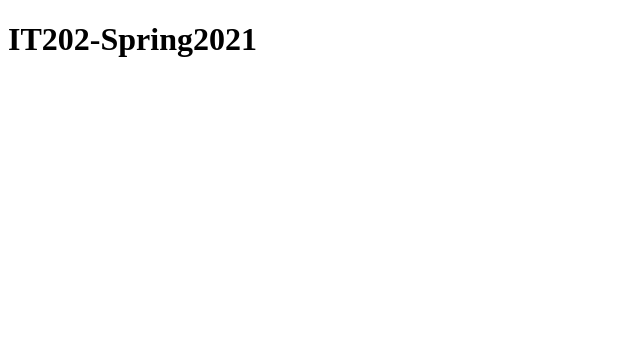
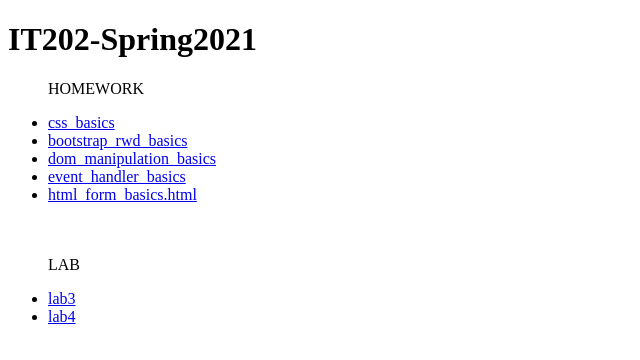
Before and after one commit to hkim484/IT202-Spring2021-Activities, a plain HTML site: page index.html in a window 1280 px wide. Shown: the whole page, without its empty margins (0-640 px from the left). Drawn offline with Linux system fonts and the light colour scheme.

Commit message:
updated index!

```diff
--- a/index.html
+++ b/index.html
@@ -9,6 +9,18 @@
      <h1>
           IT202-Spring2021
      </h1>
+     <ul>
+          <P>HOMEWORK</P>
+          <li> <a href = "css_basics.html">css_basics</a></li>
+          <li> <a href = "bootstrap_rwd_basics.html">bootstrap_rwd_basics</a></li>
+          <li> <a href = "dom_manipulation_basic.html">dom_manipulation_basics</a></li>
+          <li> <a href = "event_handler_basics.html">event_handler_basics</a></li>
+          <li> <a href = "html_form_basics.html">html_form_basics.html</a></li>
+          <br><br>
+          <P>LAB</P>
+          <li> <a href = "lab3.html">lab3</a></li>
+          <li> <a href = "lab4.html">lab4</a></li>
+     </ul>
 
 
 
```
